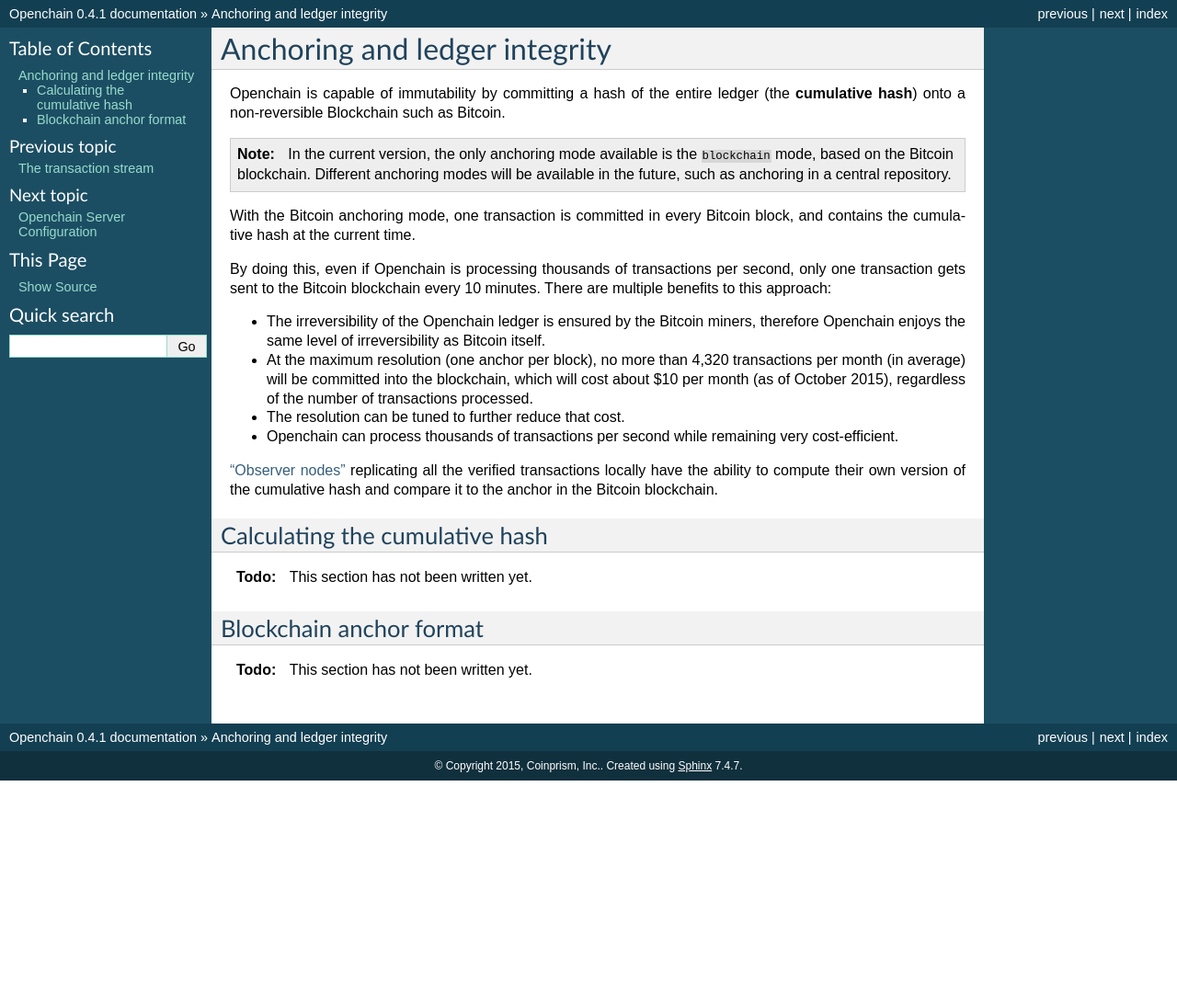
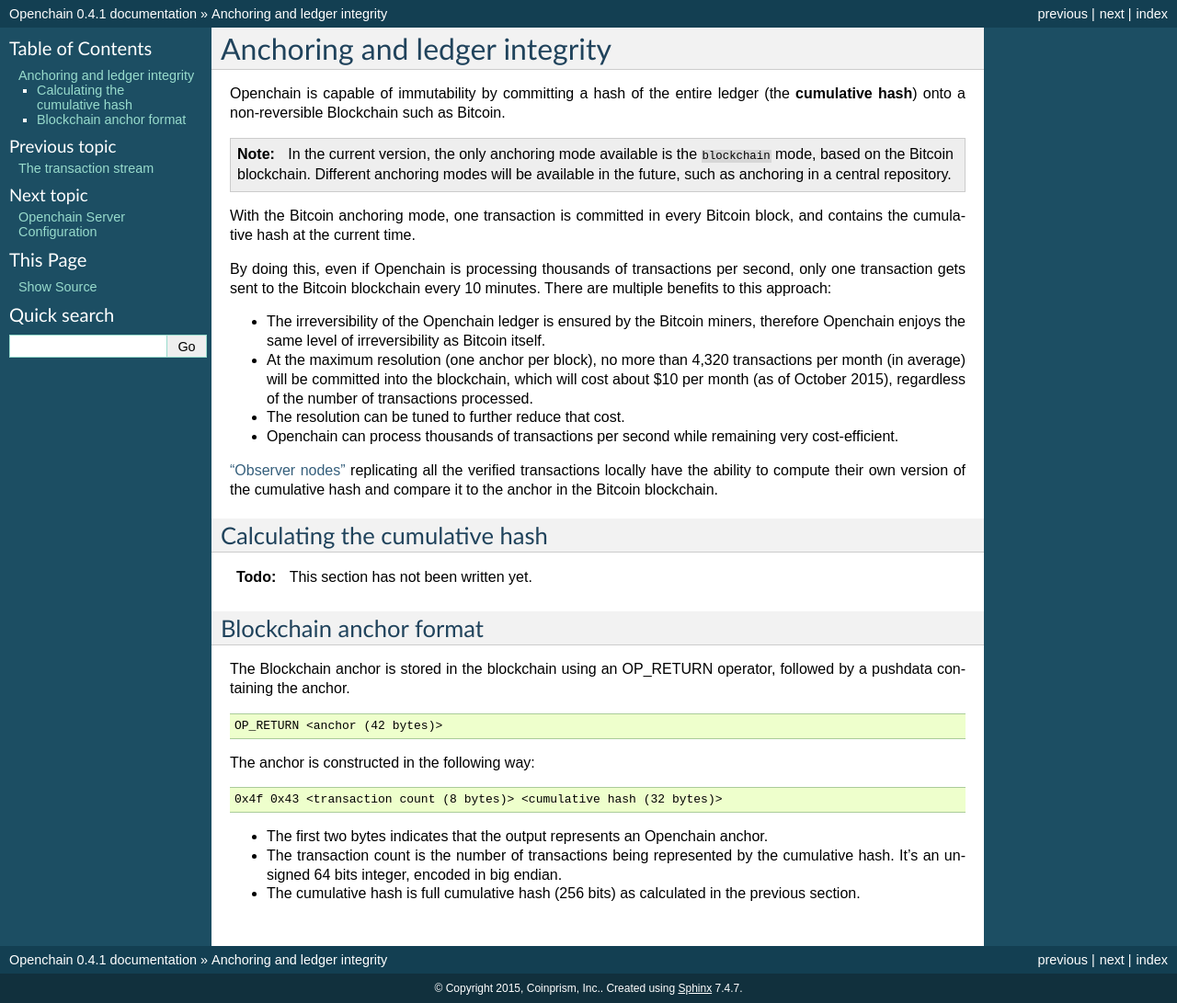
Before and after one commit to openchain/docs, a Sphinx documentation site: the page built from docs/source/general/anchoring.rst, in a window 1280 px wide. Shown: the whole page at 92% size. Built offline with Sphinx 7.4.7, drawn with Linux system fonts in a browser that asks for light colours; before the commit the page ends 900 px from its top, so only the background shows below that.

Commit message:
Write the section about the Blockchain anchor

```diff
--- a/docs/source/general/anchoring.rst
+++ b/docs/source/general/anchoring.rst
@@ -26,4 +26,18 @@
 Blockchain anchor format
 ------------------------
 
-.. include:: /common/stub.txt
+The Blockchain anchor is stored in the blockchain using an OP_RETURN operator, followed by a pushdata containing the anchor.
+
+.. code-block:: text
+
+    OP_RETURN <anchor (42 bytes)>
+
+The anchor is constructed in the following way:
+
+.. code-block:: text
+
+    0x4f 0x43 <transaction count (8 bytes)> <cumulative hash (32 bytes)>
+
+- The first two bytes indicates that the output represents an Openchain anchor.
+- The transaction count is the number of transactions being represented by the cumulative hash. It's an unsigned 64 bits integer, encoded in big endian.
+- The cumulative hash is full cumulative hash (256 bits) as calculated in the previous section.
```
